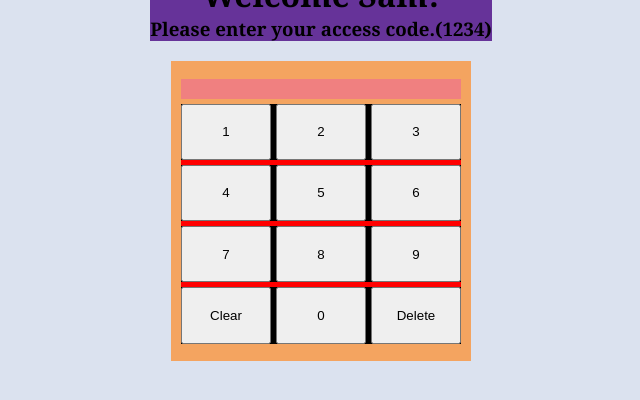
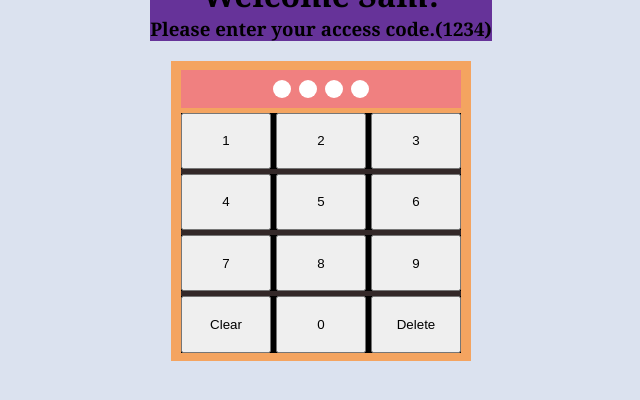
Before and after one commit to orlandoalvareza/react-contacts-app, a React (Create React App) app: page /login in a window 1280 px wide. Shown: the part 308-708 px from the top of the page, without its empty margins (319-959 px from the left). Built offline with nearby package versions, Linux system fonts and the light colour scheme.

Commit message:
added a code indicator

```diff
--- a/src/components/Auth/Auth.js
+++ b/src/components/Auth/Auth.js
@@ -4,13 +4,19 @@ import { useNavigate } from 'react-router';
 import AuthContext from '../../context/auth-context';
 import image from '../../images/vicky-hladynets-uyaTT9u6AvI-unsplash.jpg';
 import classes from './Auth.module.css';
+import CodeIndicator from './CodeIndicator';
 
 const Auth = () => {
   const [enteredCode, setEnteredCode] = useState('');
+  const [codeIndicator, setCodeIndicator] = useState(0);
   const { onLogin } = useContext(AuthContext);
   const navigate = useNavigate();
 
   useEffect(() => {
+    if (enteredCode.length > 0) {
+      setCodeIndicator(enteredCode.length);
+    }
+
     if (enteredCode.length === 4 && enteredCode !== '1234') {
       console.log('error');
     }
@@ -27,10 +33,12 @@ const Auth = () => {
   }
 
   const deleteValueHandler = () => {
-    setEnteredCode(enteredCode.substring(0, enteredCode.length - 1))
+    setCodeIndicator(codeIndicator - 1);
+    setEnteredCode(enteredCode.substring(0, enteredCode.length - 1));
   }
 
   const clearEnteredCodeHandler = () => {
+    setCodeIndicator(0);
     setEnteredCode('');
   }
 
@@ -46,7 +54,10 @@ const Auth = () => {
       </div>
       <div className={classes["login-actions"]}>
         <div className={classes["access-code-container"]}>
-          {enteredCode}
+          <CodeIndicator indicator={codeIndicator} numberIndicator={1}/>
+          <CodeIndicator indicator={codeIndicator} numberIndicator={2}/>
+          <CodeIndicator indicator={codeIndicator} numberIndicator={3}/>
+          <CodeIndicator indicator={codeIndicator} numberIndicator={4}/>
         </div>
         <div className={classes["buttons-container"]}>
           <div className={classes["buttons-row"]}>
--- a/src/components/Auth/Auth.module.css
+++ b/src/components/Auth/Auth.module.css
@@ -1,6 +1,7 @@
 .login-container,
 .login-header,
 .login-actions,
+.access-code-container,
 .buttons-container,
 .buttons-row {
   display: flex;
@@ -34,6 +35,8 @@
 }
 
 .access-code-container {
+  flex-direction: row;
+  gap: 8px;
   background: lightcoral;
   width: 100%;
   margin-bottom: 5px;
@@ -42,7 +45,7 @@
 }
 
 .buttons-container {
-  background: red;
+  background: rgb(51, 40, 40);
   width: 100%;
   height: 240px;
 }
--- /dev/null
+++ b/src/components/Auth/CodeIndicator.js
@@ -0,0 +1,15 @@
+import classes from './CodeIndicator.module.css';
+
+const CodeIndicator = ({ indicator, numberIndicator }) => {
+  return (
+    <div
+      className={
+        indicator >= numberIndicator
+        ? classes["code-indicator-active"]
+        : classes["code-indicator"]
+      }
+    ></div>
+  )
+}
+
+export default CodeIndicator;
--- /dev/null
+++ b/src/components/Auth/CodeIndicator.module.css
@@ -0,0 +1,14 @@
+.code-indicator,
+.code-indicator-active {
+  width: 18px;
+  height: 18px;
+  border-radius: 50%;
+}
+
+.code-indicator {
+  background: white;
+}
+
+.code-indicator-active {
+  background: blue;
+}
--- a/src/components/Navigation/MainNavigation.js
+++ b/src/components/Navigation/MainNavigation.js
@@ -109,7 +109,8 @@ const MainNavigation = () => {
       </Link>
       <div>
         {isAuthenticated && !isMobile && navigationMenu}
-        <button onClick={logoutHandler}>Logout</button>
+        {isAuthenticated && <button onClick={logoutHandler}>Logout</button>}
+        {!isAuthenticated && <Link to='/login'>Login</Link>}
         {themeButton}
         {isAuthenticated && isMobile && dropdownMenuButton}
       </div>
```
